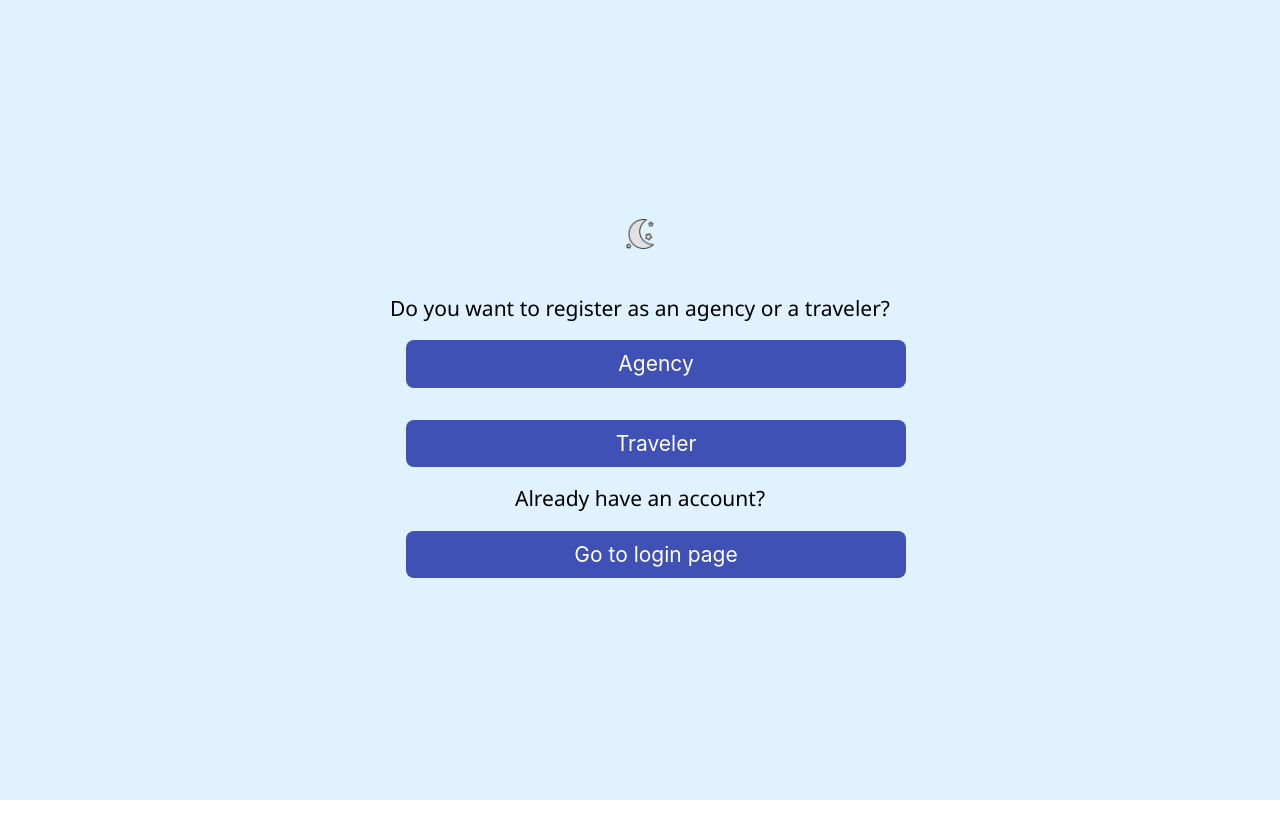
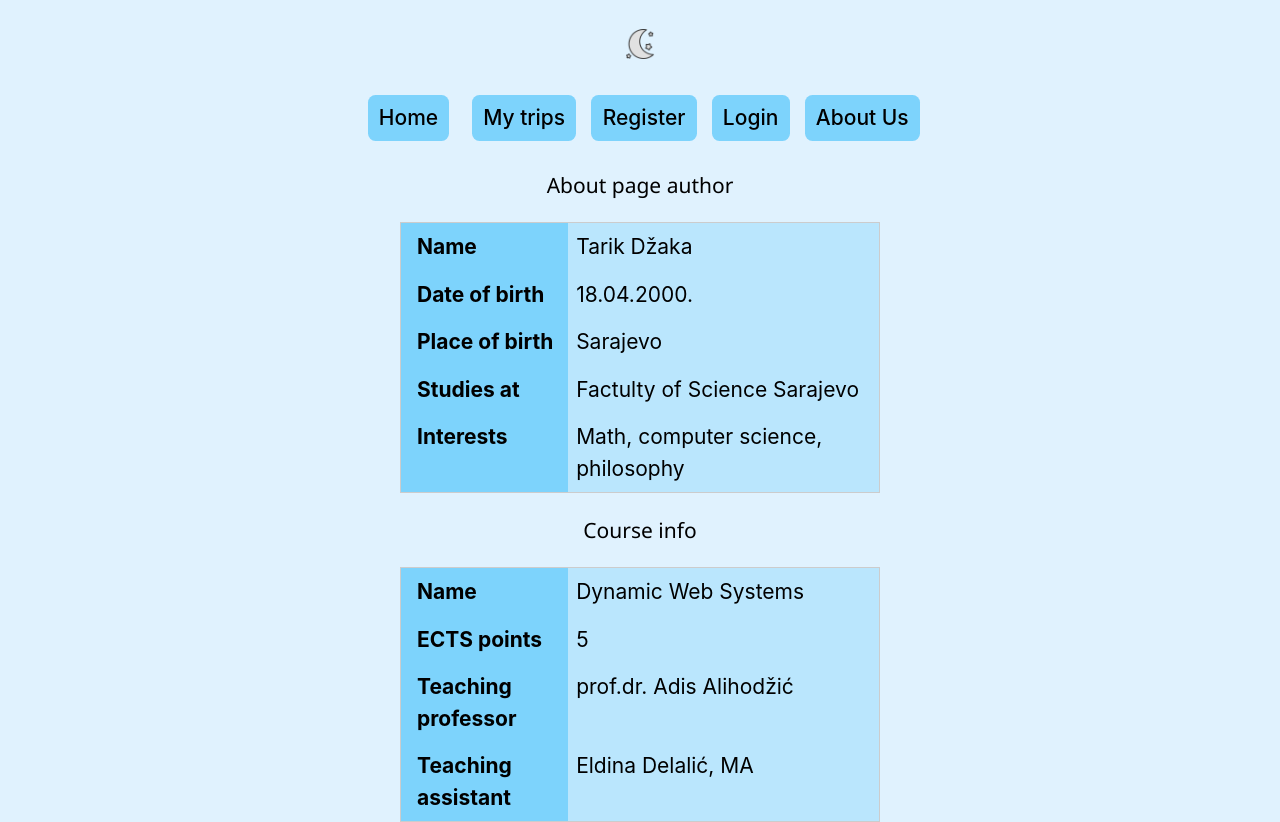
Before and after one commit to OptxPrime/trippy, a React (Create React App) app: page /about-us in a window 1280 px wide. Before the commit this address led to /register. Before the commit the page ends 800 px from the top, so only its background shows below. Built offline with nearby package versions, Linux system fonts and the light colour scheme.

Commit message:
About Us init

```diff
--- a/src/App.js
+++ b/src/App.js
@@ -9,6 +9,7 @@ import {LoginTraveler} from "./pages/login/traveler";
 import DarkMode from "./components/DarkMode/DarkMode";
 import {MyTrips} from "./pages/my-trips/my-trips";
 import {Home} from "./pages/home/home";
+import {AboutUs} from "./pages/about-us/about-us";
 
 function App() {
   return (
@@ -29,6 +30,8 @@ function App() {
 
                 <Route path="home" element={<Home />}/>
 
+                <Route path="about-us" element={<AboutUs />}/>
+
                 <Route path="*" element={<Navigate to="/register" replace={true} />}/>
             </Routes>
         </BrowserRouter>
--- a/src/components/MapDropdown/MapDropdown.jsx
+++ b/src/components/MapDropdown/MapDropdown.jsx
@@ -5,10 +5,9 @@ import 'react-dropdown/style.css';
 
 import {useMap} from "react-leaflet";
 
-
 export const MapDropdown = ({options, trips}) => {
 
-    const map = useMap();
+    const map = useMap(); // important: https://stackoverflow.com/questions/65171337/how-to-get-map-properties-and-handle-events-in-leaflet-v3-with-react-redux
 
     const handleChange = (e) => {
     trips.map(({id,city})=>{
--- a/src/components/Navbar/Navbar.jsx
+++ b/src/components/Navbar/Navbar.jsx
@@ -10,6 +10,7 @@ export const Navbar = () => {
         ['My trips', '/my-trips'],
         ['Register', '/register'],
         ['Login', '/login'],
+        ['About Us', '/about-us']
       ].map(([title, url]) => (
         <NavLink to={url}
                  className="m-2 bg-sky-300 dark:bg-sky-700 rounded-lg px-3 py-2 font-medium hover:bg-sky-700 dark:hover:bg-sky-300 hover:text-white dark:hover:text-black">{title}</NavLink>
--- /dev/null
+++ b/src/pages/about-us/about-us.css
@@ -0,0 +1,11 @@
+.info-container{
+    width: 40%;
+}
+
+h2{
+    margin: 1em;
+}
+
+th{
+    width: 35%;
+}
--- /dev/null
+++ b/src/pages/about-us/about-us.jsx
@@ -0,0 +1,70 @@
+import './about-us.css';
+
+import {Navbar} from "../../components/Navbar/Navbar";
+
+export const AboutUs = () => {
+
+    return (
+    <>
+        <Navbar/>
+        <div className="w3-container w3-center info-container">
+            <h2>About page author</h2>
+            <table
+                className="w3-table w3-border w3-table-responsive"
+            >
+                <tbody>
+                    {/*m-2 bg-sky-300 dark:bg-sky-700 rounded-lg px-3 py-2 font-medium hover:bg-sky-700 dark:hover:bg-sky-300 hover:text-white dark:hover:text-black*/}
+                    <tr className="bg-sky-200 dark:bg-sky-600 hover:bg-sky-700 dark:hover:bg-sky-300 hover:text-white dark:text-white dark:hover:text-black">
+                        <th className="bg-sky-300 dark:bg-sky-700">Name</th>
+                        <td>Tarik Džaka</td>
+                    </tr>
+                    <tr className="bg-sky-200 dark:bg-sky-600 hover:bg-sky-700 dark:hover:bg-sky-300 hover:text-white dark:text-white dark:hover:text-black">
+                        <th className="bg-sky-300 dark:bg-sky-700">Date of birth</th>
+                        <td>18.04.2000.</td>
+                    </tr>
+                    <tr className="bg-sky-200 dark:bg-sky-600 hover:bg-sky-700 dark:hover:bg-sky-300 hover:text-white dark:text-white dark:hover:text-black">
+                        <th className="bg-sky-300 dark:bg-sky-700">Place of birth</th>
+                        <td>Sarajevo</td>
+                    </tr>
+                    <tr className="bg-sky-200 dark:bg-sky-600 hover:bg-sky-700 dark:hover:bg-sky-300 hover:text-white dark:text-white dark:hover:text-black">
+                        <th className="bg-sky-300 dark:bg-sky-700">Studies at</th>
+                        <td>Factulty of Science Sarajevo</td>
+                    </tr>
+                    <tr className="bg-sky-200 dark:bg-sky-600 hover:bg-sky-700 dark:hover:bg-sky-300 hover:text-white dark:text-white dark:hover:text-black">
+                        <th className="bg-sky-300 dark:bg-sky-700">Interests</th>
+                        <td>Math, computer science, philosophy</td>
+                    </tr>
+
+                </tbody>
+            </table>
+        </div>
+
+        <div className="w3-container w3-center info-container">
+            <h2>Course info</h2>
+            <table
+                className="w3-table w3-border w3-table-responsive"
+            >
+                <tbody>
+                    {/*m-2 bg-sky-300 dark:bg-sky-700 rounded-lg px-3 py-2 font-medium hover:bg-sky-700 dark:hover:bg-sky-300 hover:text-white dark:hover:text-black*/}
+                    <tr className="bg-sky-200 dark:bg-sky-600 hover:bg-sky-700 dark:hover:bg-sky-300 hover:text-white dark:text-white dark:hover:text-black">
+                        <th className="bg-sky-300 dark:bg-sky-700">Name</th>
+                        <td>Dynamic Web Systems</td>
+                    </tr>
+                    <tr className="bg-sky-200 dark:bg-sky-600 hover:bg-sky-700 dark:hover:bg-sky-300 hover:text-white dark:text-white dark:hover:text-black">
+                        <th className="bg-sky-300 dark:bg-sky-700">ECTS points</th>
+                        <td>5</td>
+                    </tr>
+                    <tr className="bg-sky-200 dark:bg-sky-600 hover:bg-sky-700 dark:hover:bg-sky-300 hover:text-white dark:text-white dark:hover:text-black">
+                        <th className="bg-sky-300 dark:bg-sky-700">Teaching professor</th>
+                        <td> prof.dr. Adis Alihodžić</td>
+                    </tr>
+                    <tr className="bg-sky-200 dark:bg-sky-600 hover:bg-sky-700 dark:hover:bg-sky-300 hover:text-white dark:text-white dark:hover:text-black">
+                        <th className="bg-sky-300 dark:bg-sky-700">Teaching assistant</th>
+                        <td>Eldina Delalić, MA</td>
+                    </tr>
+                </tbody>
+            </table>
+        </div>
+    </>
+    );
+}
```
